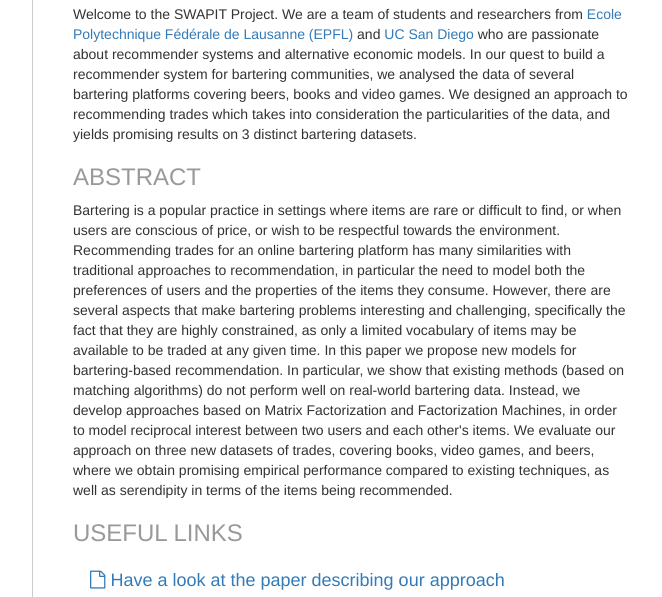
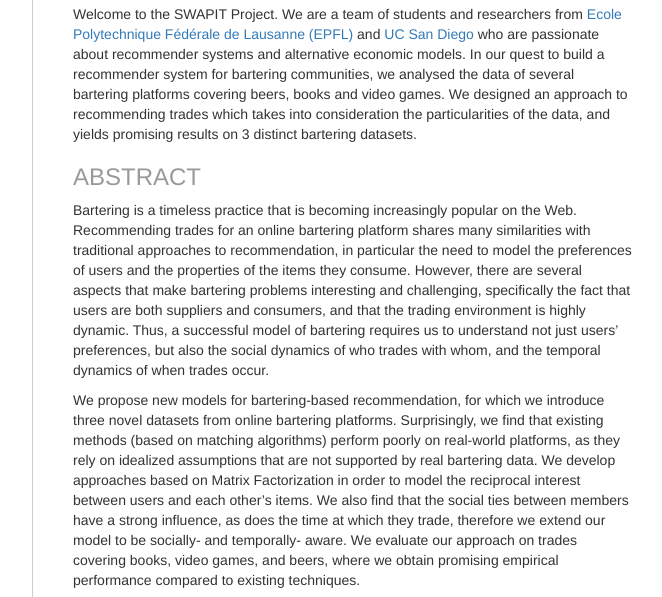
Before and after one commit to swapit/swapit.github.io, a plain HTML site: page index.html in a window 1280 px wide. Shown: the part 640-1237 px from the top of the page, without its empty margins (308-970 px from the left). Drawn offline with nearby package versions, Linux system fonts and the light colour scheme.

Commit message:
updated abstract

```diff
--- a/index.html
+++ b/index.html
@@ -34,7 +34,8 @@
 Welcome to the SWAPIT Project. We are a team of students and researchers from <a href="http://www.epfl.ch">Ecole Polytechnique Fédérale de Lausanne (EPFL)</a> and <a href="http://www.cse.ucsd.edu">UC San Diego</a> who are passionate about recommender systems and alternative economic models. In our quest to build a recommender system for bartering communities, we analysed the data of several bartering platforms covering beers, books and video games. We designed an approach to recommending trades which takes into consideration the particularities of the data, and yields promising results on 3 distinct bartering datasets.
 			<h2>ABSTRACT</h2>
 
-		    <p>Bartering is a popular practice in settings where items are rare or difficult to find, or when users are conscious of price, or wish to be respectful towards the environment. Recommending trades for an online bartering platform has many similarities with traditional approaches to recommendation, in particular the need to model both the preferences of users and the properties of the items they consume. However, there are several aspects that make bartering problems interesting and challenging, specifically the fact that they are highly constrained, as only a limited vocabulary of items may be available to be traded at any given time. In this paper we propose new models for bartering-based recommendation. In particular, we show that existing methods (based on matching algorithms) do not perform well on real-world bartering data. Instead, we develop approaches based on Matrix Factorization and Factorization Machines, in order to model reciprocal interest between two users and each other's items. We evaluate our approach on three new datasets of trades, covering books, video games, and beers, where we obtain promising empirical performance compared to existing techniques, as well as serendipity in terms of the items being recommended.</p>
+		    <p>Bartering is a timeless practice that is becoming increasingly popular on the Web. Recommending trades for an online bartering platform shares many similarities with traditional approaches to recommendation, in particular the need to model the preferences of users and the properties of the items they consume. However, there are several aspects that make bartering problems interesting and challenging, specifically the fact that users are both suppliers and consumers, and that the trading environment is highly dynamic. Thus, a successful model of bartering requires us to understand not just users’ preferences, but also the social dynamics of who trades with whom, and the temporal dynamics of when trades occur.</p>
+                    <p>We propose new models for bartering-based recommendation, for which we introduce three novel datasets from online bartering platforms. Surprisingly, we find that existing methods (based on matching algorithms) perform poorly on real-world platforms, as they rely on idealized assumptions that are not supported by real bartering data. We develop approaches based on Matrix Factorization in order to model the reciprocal interest between users and each other’s items. We also find that the social ties between members have a strong influence, as does the time at which they trade, therefore we extend our model to be socially- and temporally- aware. We evaluate our approach on trades covering books, video games, and beers, where we obtain promising empirical performance compared to existing techniques.</p>
 
 			<h2>USEFUL LINKS</h2>
 
```
